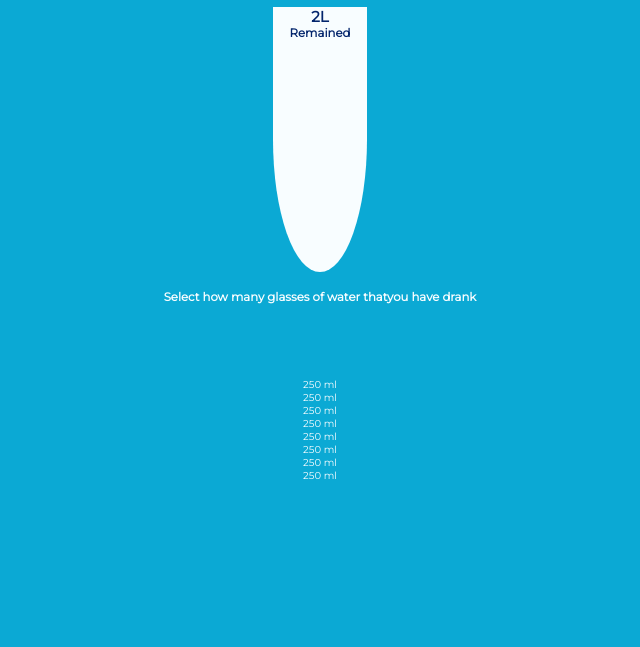
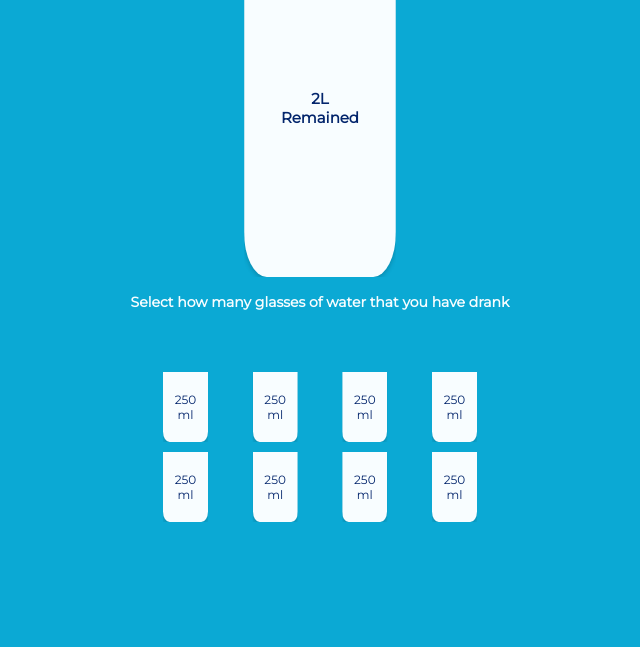
Before and after one commit to gchiquetto/drink-water, a website: page index.html in a window 1280 px wide. Shown: the part 153-800 px from the top of the page, without its empty margins (320-960 px from the left). Drawn offline with Linux system fonts and the light colour scheme.

Commit message:
little cups animation done

```diff
--- a/index.html
+++ b/index.html
@@ -5,27 +5,26 @@
     <meta http-equiv="X-UA-Compatible" content="IE=edge">
     <meta name="viewport" content="width=device-width, initial-scale=1.0">
     <link rel="stylesheet" href="css/style.css">
-    <script src="script.js"></script>
+    <script src="script.js" defer></script>
     <title>Drink Water</title>
 </head>
 <body>
     <main class="main">
         <h1 class="heading-1">Drink Water</h1>
         <h2 class="subtitle">Goal: 2 Liters</h2>
-        <div class="big-cup_container">
-            <h2 class="heading-2" id="qtd_remained">2L</h2>
-            <h3 class="heading-3">Remained</h3>
+        <div class="big-cup_container cup">
+            <h2 class="heading-2" id="qtd_remained">2L <br>Remained</h2>
         </div>
-        <h3 class="heading-3">Select how many glasses of water thatyou have drank</h3>
+        <h3 class="heading-3">Select how many glasses of water that you have drank</h3>
         <div class="cups_container">
-            <div class="small-cup_container">250 ml</div>
-            <div class="small-cup_container">250 ml</div>
-            <div class="small-cup_container">250 ml</div>
-            <div class="small-cup_container">250 ml</div>
-            <div class="small-cup_container">250 ml</div>
-            <div class="small-cup_container">250 ml</div>
-            <div class="small-cup_container">250 ml</div>
-            <div class="small-cup_container">250 ml</div>
+            <div class="small-cup_container cup">250<br>ml</div>
+            <div class="small-cup_container cup">250<br>ml</div>
+            <div class="small-cup_container cup">250<br>ml</div>
+            <div class="small-cup_container cup">250<br>ml</div>
+            <div class="small-cup_container cup">250<br>ml</div>
+            <div class="small-cup_container cup">250<br>ml</div>
+            <div class="small-cup_container cup">250<br>ml</div>
+            <div class="small-cup_container cup">250<br>ml</div>
         </div>
     </main>
 </body>
--- a/sass/main.scss
+++ b/sass/main.scss
@@ -2,6 +2,7 @@
 $color-blue-light-1:#0BA9D4;
 $color-blue-dark-1:#03256C;
 $color-white:#F8FDFF;
+$inital-filled-value:0;
 
 *,
 *::before,
@@ -18,18 +19,22 @@ html{
 
 .main{
     height: 100vh;
+    padding: 3rem;
     overflow: hidden;
+
     display: grid;
     grid-template-rows: repeat(2, 5rem) 1fr 5rem 1fr;
     grid-template-columns: [space1-start] 1fr [space1-end content-start] max-content [content-end space2-start] 1fr [space2-end];
-    font-family: 'Montserrat', sans-serif;
     align-items: center;
     justify-items: center;
+
+
+    font-family: 'Montserrat', sans-serif;
     text-align: center;
+    font-weight: 400;
+
     background-color: $color-blue-light-1;
     color:$color-white;
-    padding: 6rem;
-    font-weight: 400;
 }
 
 .main > * {
@@ -51,19 +56,74 @@ html{
 
 .heading-3{
     grid-row: 4 / 5;
+    font-size: 1.4rem;
+}
+
+.cup{
+    display: flex;
+    flex-direction: column;
+    justify-content: center;
+
+    clip-path: polygon(0% 0%, 100% 0%, 100% 100%, 0% 100%);
+    border-bottom-left-radius: 15% ;
+    border-bottom-right-radius: 15% ;
+
+    background-color: $color-white;
+    color: $color-blue-dark-1;
+    box-shadow: 0 2px 5px rgba($color: #000000, $alpha: .2);
+
+    transition: all .5s;
+
+    &--active{
+        color: $color-white;
+        background-color: $color-blue-dark-1;
+    }
 }
 
 .big-cup_container{
+    gap:1rem;
     grid-row: 3 / 4 ;
-    background-color: $color-white;
-    color: $color-blue-dark-1;
-    clip-path: polygon(0% 0%, 100% 0%, 100% 100%, 0% 100%);
-    border-bottom-left-radius: 50% ;
-    border-bottom-right-radius: 50% ;
-    height: 100%;
-    width: 30%;
+    height: 30rem;
+    width: 40%;
+    z-index: 0;
+
+    display: grid;
+    grid-template-rows: repeat(8,1fr);
+    grid-template-columns: 1fr;
+    position: relative;
+    transition: all .4s;
+
+    #qtd_remained{
+        position: relative;
+        z-index: 2;
+        grid-row: 4/5;
+        grid-column: 1/-1;
+    }
+
+    .filled{
+        position: relative;
+        grid-row: $inital-filled-value/-1;
+        grid-column: 1/-1;
+        z-index: 1;
+        background-color: $color-blue-dark-1;
+    }
+
 }
 
 .cups_container{
     grid-row: 4/-1;
+    display: grid;
+    grid-template-columns: repeat(4,1fr);
+    justify-items: center;
+    width: 100%;
+    height: 18rem;
+    padding: 1rem;
+    margin-top: 1rem;
 }
+
+.small-cup_container{
+    height: 7rem;
+    width: 50%;
+    font-size: 1.2rem;
+    cursor: pointer;
+}
--- a/script.js
+++ b/script.js
@@ -0,0 +1,25 @@
+const cups = document.querySelectorAll('.small-cup_container');
+const qtdRemained = document.getElementById('qtd_remained');
+const bigCup = document.querySelector('big-cup_container');
+
+cups.forEach((cup, index) => {
+    let selectedCups;
+
+    cup.addEventListener('click', e => {
+       cups.forEach(c => c.classList.remove('cup--active'));
+
+        selectedCups = [...cups].filter((cup, i) => i <= index);
+        selectedCups.forEach(item => item.classList.add('cup--active'));
+        updateQtd(selectedCups);
+
+    });
+
+});
+
+function updateQtd(cups){
+    const qtdCups = cups.length;
+    const remainedLiters =  2 - qtdCups*0.250;
+    qtdRemained.textContent = `${remainedLiters}L`;
+    console.log(remainedLiters);
+
+}
```
Also changed, not shown: css/style.css.
